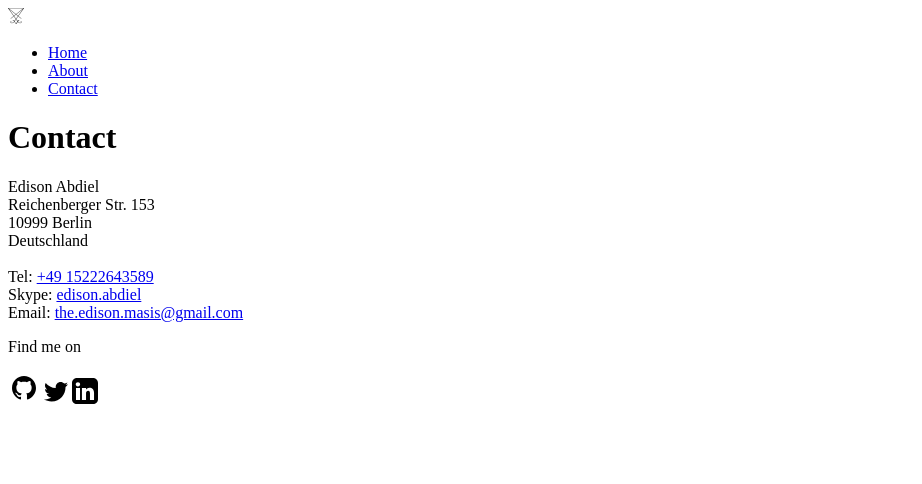
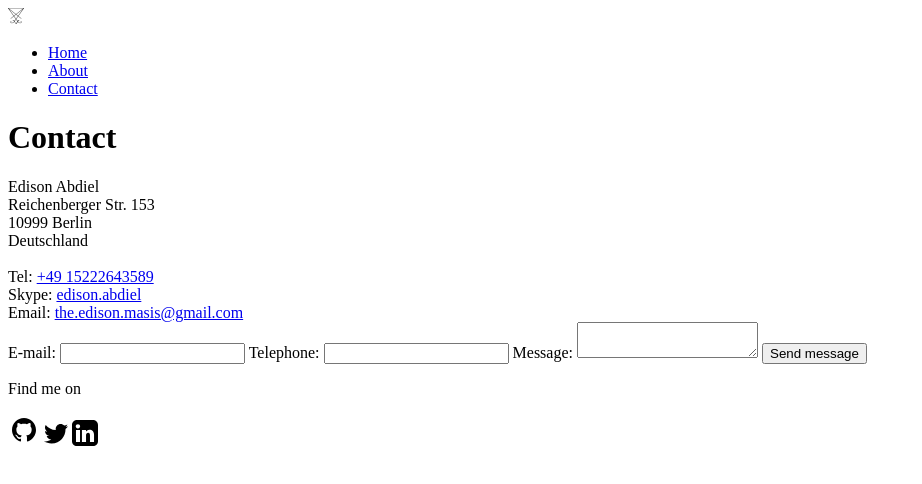
Before and after one commit to edisonabdiel/Hello-World-CareerFoundry, a plain HTML site: page contact.html in a window 1280 px wide. Shown: the whole page, without its empty margins (0-922 px from the left). Drawn offline with Linux system fonts and the light colour scheme.

Commit message:
Add <header> tag + form on contact

```diff
--- a/contact.html
+++ b/contact.html
@@ -6,11 +6,11 @@
     <title>Hello World</title>
     <link rel="shortcut icon" type="image/ico" href="assets/favicon.ico">
 </head>
-
 <body>
     <div>
+        <header>
+            <img src="assets/favicon-16x16.png" alt="logo">
             <nav>
-            <img src="assets/favicon-16x16.png" alt="logo">
                 <ul>
                     <li>
                         <a href="index.html">Home</a>
@@ -23,6 +23,7 @@
                     </li>
                 </ul>
             </nav>
+        </header>
         <div>
             <h1>Contact</h1>
             <div>
@@ -35,12 +36,25 @@
                 Skype: <a href="skype:edisonabdiel"> edison.abdiel</a><br>
                 Email: <a href="mailto:the.edison.masis@gmail.com">the.edison.masis@gmail.com</a>
             </div>
+            <div>
+                <form action="" method="post">
+                    <label>E-mail: </label>
+                    <input type="email">
+                    <label>Telephone: </label>
+                    <input type="tel">
+                    <label>Message: </label>
+                    <textarea></textarea>
+                    <input type="submit" value="Send message">
+                </form>
+            </div>
         </div>
         <footer>
             <p>Find me on</p>
-            <a href="https://github.com/edisonabdiel" target="_blank"><img src="assets/icons8-github.svg" alt="github"></a>
+            <a href="https://github.com/edisonabdiel" target="_blank"><img src="assets/icons8-github.svg"
+                    alt="github"></a>
             <a href="#" target="_blank"><img src="assets/icons8-twitter.svg" alt="twitter"></a>
-            <a href="https://www.linkedin.com/in/edison-abdiel-32467b1a7/" target="_blank"><img src="assets/icons8-linkedin.svg" alt="linkedin"></a>
+            <a href="https://www.linkedin.com/in/edison-abdiel-32467b1a7/" target="_blank"><img
+                    src="assets/icons8-linkedin.svg" alt="linkedin"></a>
         </footer>
     </div>
 </body>
```
Also changed, not shown: about.html (+3 -2 lines), index.html (+4 -3 lines), 1 other file. Lines whose indentation alone changed are shown as unchanged.
